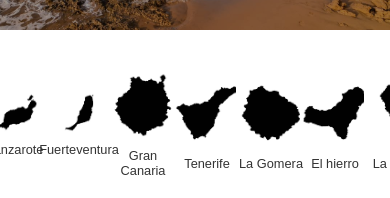
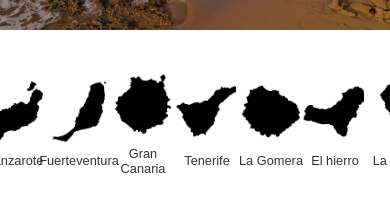
Before and after one commit to SergioAcostaTer/playa-front-angular, an Angular app: page / in a window 390 px wide. Shown: the part 287-485 px from the top of the page. Built offline with nearby package versions, Linux system fonts and the light colour scheme.

Commit message:
refactor: added responsive to comments-on-profile and to categories on home

```diff
--- a/src/app/components/category/category.component.css
+++ b/src/app/components/category/category.component.css
@@ -19,13 +19,9 @@
 
 .category__image {
   width: 100%; /* Fills the container's width */
-  height: 100%; /* Fills the container's height */
-  max-width: 80px; /* Maximum width of 80px */
-  max-height: 80px; /* Maximum height of 80px */
-  min-width: 20px; /* Minimum width of 20px */
-  min-height: 20px; /* Minimum height of 20px */
+  height: 8vh; /* Fills the container's height */
   margin-bottom: 0.5rem; /* Keeps your margin */
-  object-fit: cover; /* Ensures the image covers the space without distortion */
+  object-fit: fill;
 }
 /* ELEMENTOS */
 
```
Also changed, not shown: public/images/FTV.jpg, public/images/LNZ.jpg.
